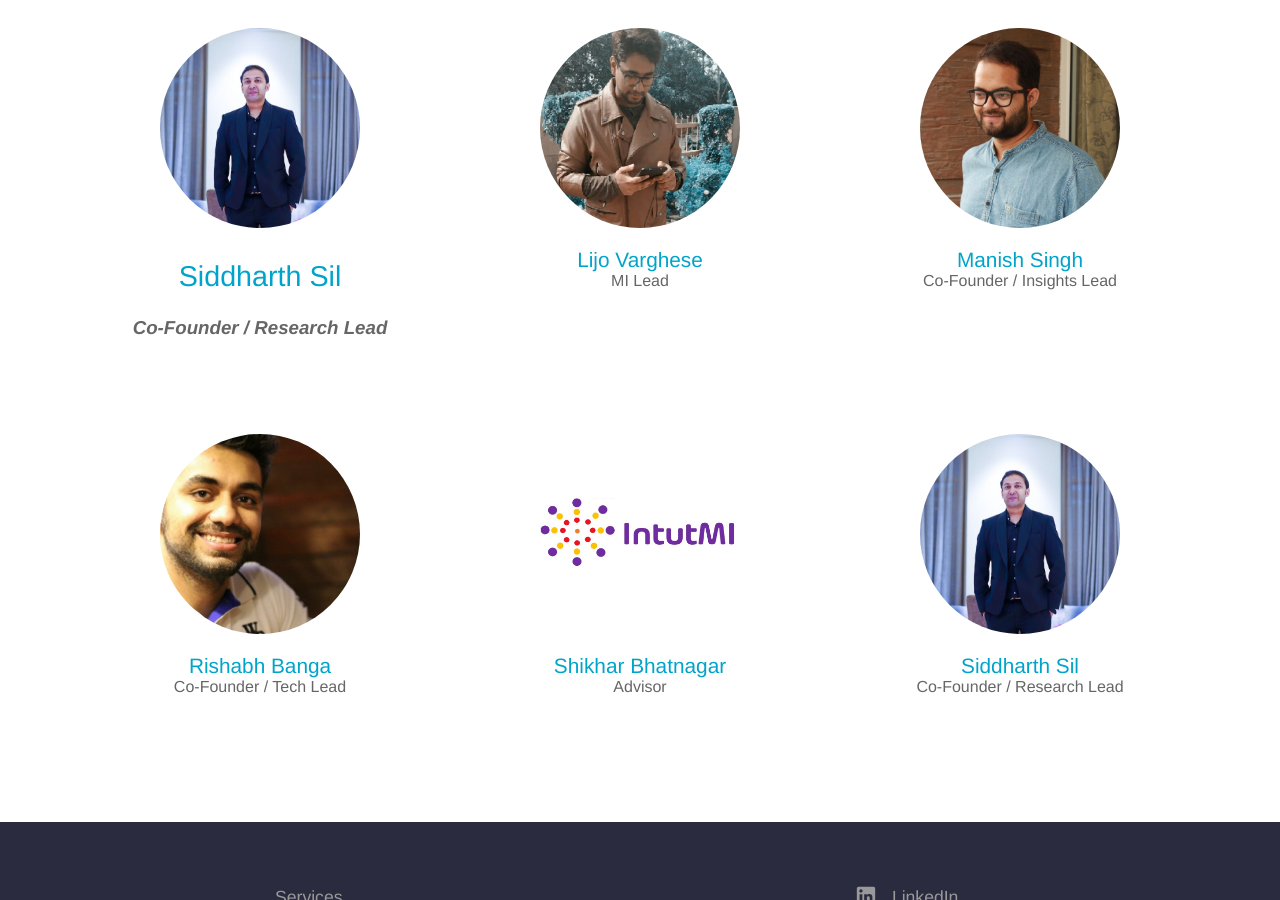
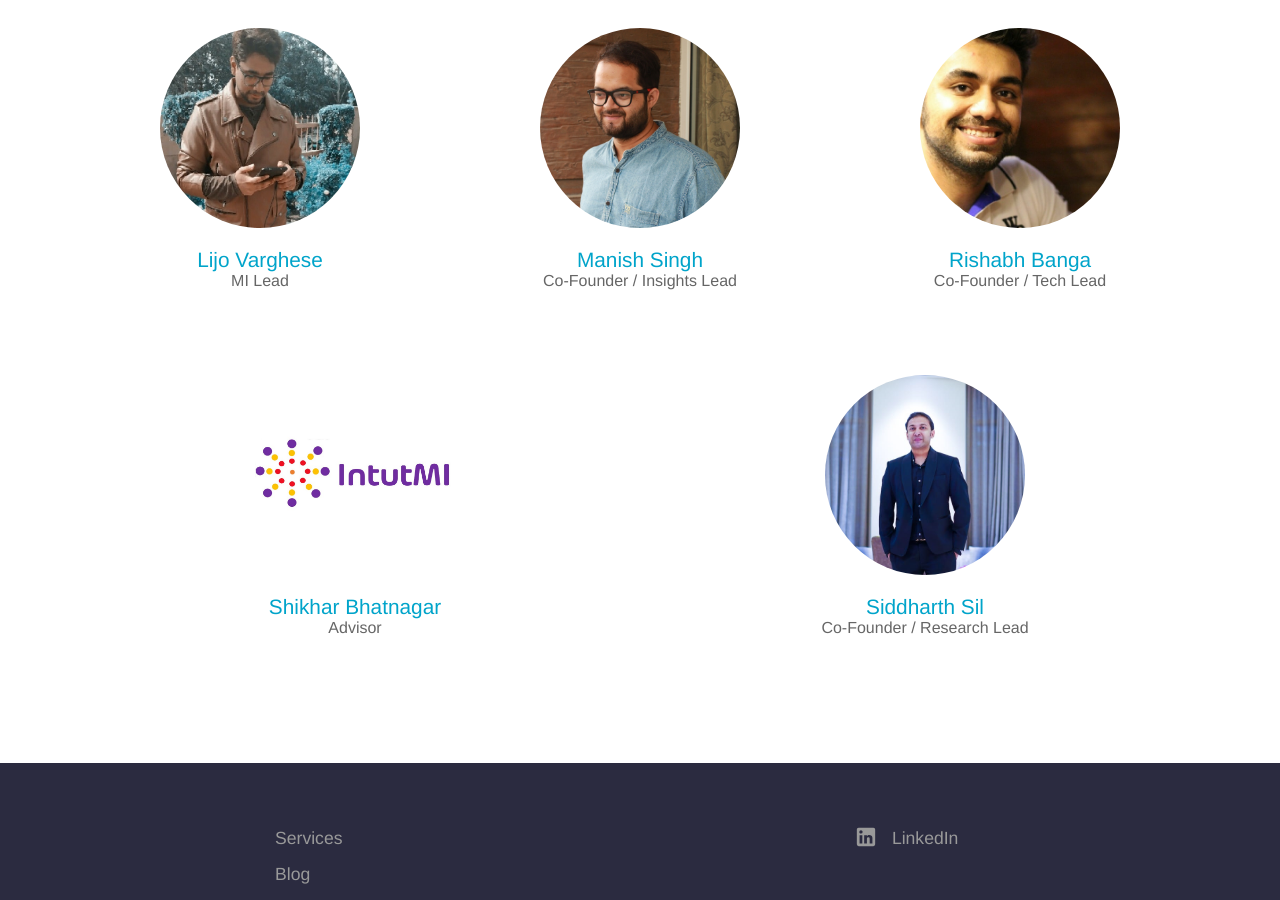
Before and after one commit to intutdev/intutmi.github.io, a Jekyll site: the page built from about.html, in a window 1280 px wide and 900 px high, scrolled down 435 px. Built offline with Jekyll 4.4.1, drawn with Linux system fonts in a browser that asks for light colours.

Commit message:
Updated 'about.html' via CloudCannon

```diff
--- a/about.html
+++ b/about.html
@@ -13,18 +13,6 @@ description: >-
 
 <p class="editor-link" style="text-align: center;"><a href="cloudcannon:collections/_staff_members/" class="btn"><strong>&#9998;</strong> Manage Staff members</a></p>
 <ul class="staff">
-		<li>
-			<div class="square-image editable">
-				<p><img alt="Siddharth Sil" src="/images/team/sid.jpeg
-				" /></p>
-			</div>
-			<div class="name editable">
-				<p><a target="_blank" href="https://linkedin.com/in/">Siddharth Sil</a></p>
-			</div>
-			<div class="position editable">
-				<h3><em>Co-Founder / Research Lead</em></h3>
-			</div>
-		</li>
 	{% for person in site.staff_members %}
 	    <li>
 			<div class="square-image editable">
```
